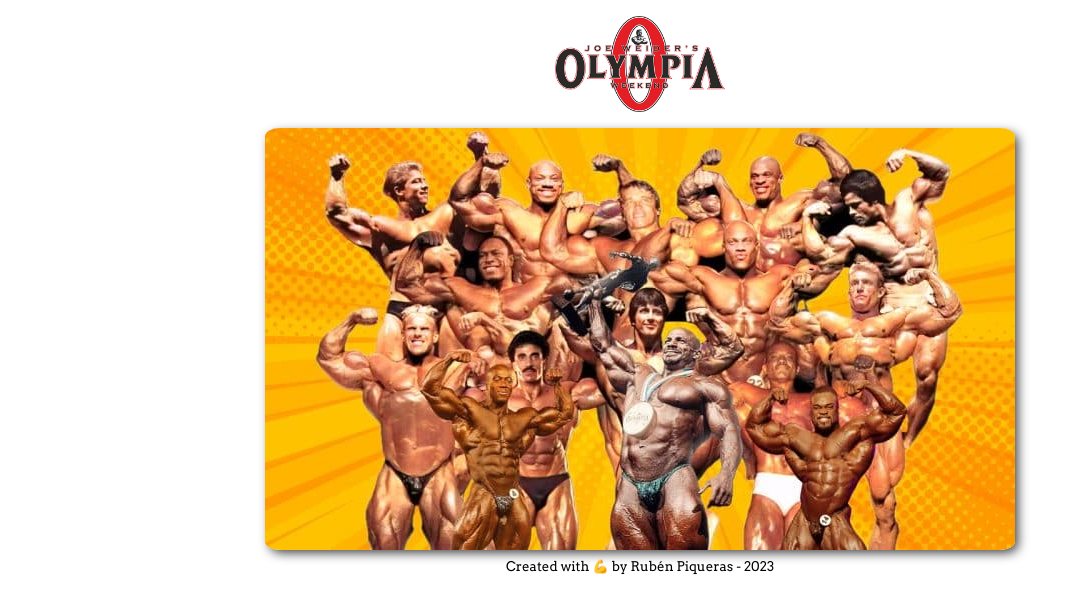
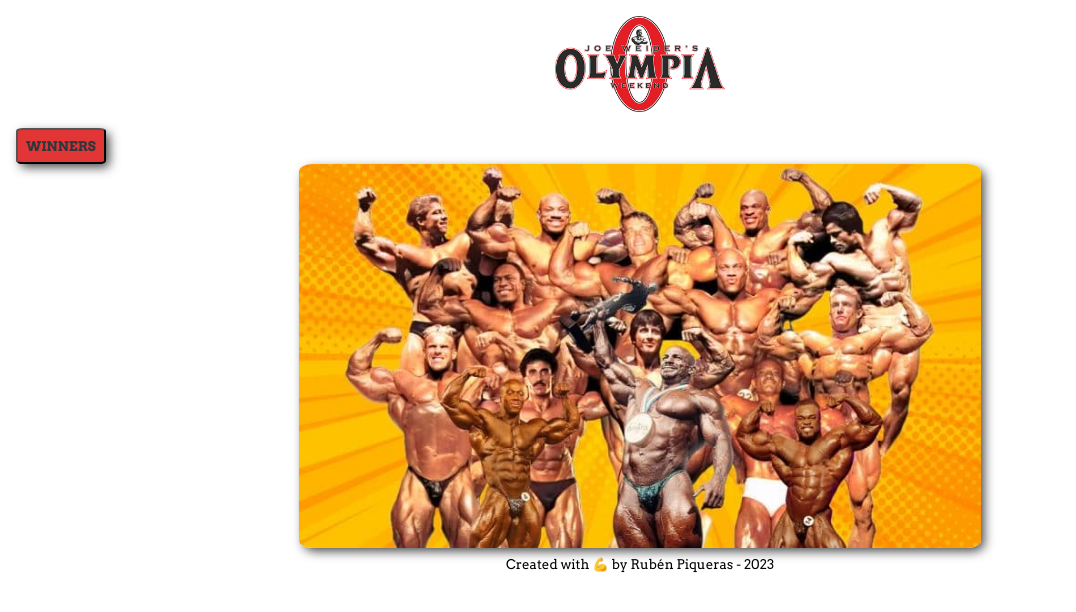
Before and after one commit to magicgithgub32/mrOlympia_front, a React (Vite) app: page / in a window 1280 px wide. Shown: the top 612 px of the page, without its empty margins (0-1076 px from the left). Built offline with nearby package versions, Linux system fonts and the light colour scheme; a web font is replaced by a local one.

Commit message:
create Home page

```diff
--- a/src/App.css
+++ b/src/App.css
@@ -4,13 +4,15 @@
   --bg-color: #d4d4d4;
   --primary-color: #30363b;
   --card-color: #6d767e;
-  --highlight-color: #ff5100;
+  --highlight-color: #e23535;
 
   --transition: 0.8s ease-in-out;
 
   --gap: 1.5rem;
 
-  --btn-padding: 0.5rem 2rem;
+  --btn-padding: 0.5rem .5rem;
+
+  --border-radius: 2%;
 
 }
 
--- a/src/App.jsx
+++ b/src/App.jsx
@@ -1,16 +1,19 @@
 import { BrowserRouter, Route, Routes } from "react-router-dom";
 import "./App.css";
 import React from "react";
-import Header from "./components/Header/Header";
-import Footer from "./components/Footer/Footer";
-import Hero from "./components/Hero/Hero";
+import Home from "./pages/Home/Home";
+import Winners from "./pages/Winners/Winners";
 
 const App = () => {
   return (
     <>
-      <Header />
-      <Hero />
-      <Footer />
+      <BrowserRouter>
+        <Routes>
+          <Route path="/" element={<Home />}></Route>
+          <Route path="*" element={<Home />}></Route>
+          <Route path="/winners" element={<Winners />}></Route>
+        </Routes>
+      </BrowserRouter>
     </>
   );
 };
--- /dev/null
+++ b/src/components/Button/Button.css
@@ -0,0 +1,12 @@
+button {
+    cursor: pointer;
+    margin-left: 1rem;
+    padding: var(--btn-padding);
+    background-color: var(--highlight-color);
+    color: var(--primary-color);
+    border-radius: 8%;
+    cursor: pointer;
+    box-shadow: 4px 4px 11px -1px rgba(0,0,0,0.75);
+    font-weight: bold;
+
+}
--- /dev/null
+++ b/src/components/Button/Button.jsx
@@ -0,0 +1,12 @@
+import "./Button.css";
+import React from "react";
+
+const Button = ({ buttonText, className }) => {
+  return (
+    <button type="submit" className={className}>
+      {buttonText}
+    </button>
+  );
+};
+
+export default Button;
--- a/src/components/Header/Header.jsx
+++ b/src/components/Header/Header.jsx
@@ -1,5 +1,7 @@
 import React from "react";
 import "./Header.css";
+import { Link } from "react-router-dom";
+import Button from "../Button/Button";
 
 const Header = () => {
   return (
@@ -7,6 +9,13 @@ const Header = () => {
       <div className="logo-wrapper">
         <img className="logo" src="./Olympia_logo.png" alt="Logo" />
       </div>
+      <Link to={"/winners"}>
+        <Button
+          buttonText={"WINNERS"}
+          className={"winners-button"}
+          type="submit"
+        ></Button>
+      </Link>
     </header>
   );
 };
--- a/src/components/Hero/Hero.css
+++ b/src/components/Hero/Hero.css
@@ -2,11 +2,11 @@
     display: flex;
     justify-content: center;
     align-items: center;
-    height: 20%;
+    height: 24rem;
 }
 
 .hero {
-    border-radius: 2%;
+    border-radius: var(--border-radius);
     box-shadow: 4px 4px 11px -1px rgba(0,0,0,0.75);
-
+    height: 100%;
 }
--- /dev/null
+++ b/src/pages/Home/Home.css
@@ -0,0 +1,6 @@
+.home-main-section {
+    display: flex;
+    justify-content: center;
+    align-items: center;
+    gap:2rem;
+}
--- /dev/null
+++ b/src/pages/Home/Home.jsx
@@ -0,0 +1,23 @@
+import { Link } from "react-router-dom";
+import Footer from "../../components/Footer/Footer";
+import Header from "../../components/Header/Header";
+import Hero from "../../components/Hero/Hero";
+import "./Home.css";
+import React from "react";
+
+const Home = () => {
+  return (
+    <>
+      <Header />
+      <section className="home-main-section">
+        <article className="hero-wrapper">
+          <Hero />
+        </article>
+      </section>
+
+      <Footer />
+    </>
+  );
+};
+
+export default Home;
--- /dev/null
+++ b/src/pages/Winners/Winners.jsx
@@ -0,0 +1,17 @@
+import { Link } from "react-router-dom";
+import "./Winners.css";
+import React from "react";
+import Button from "../../components/Button/Button";
+
+const Winners = () => {
+  return (
+    <>
+      <p>Hello, we are all the winners</p>
+      <Link to={"/"}>
+        <Button buttonText={"HOME"} className={"back-home-button"}></Button>
+      </Link>
+    </>
+  );
+};
+
+export default Winners;
```
Also changed, not shown: src/components/Header/Header.css (line endings or trailing spaces), src/pages/Winners/Winners.css (added).
